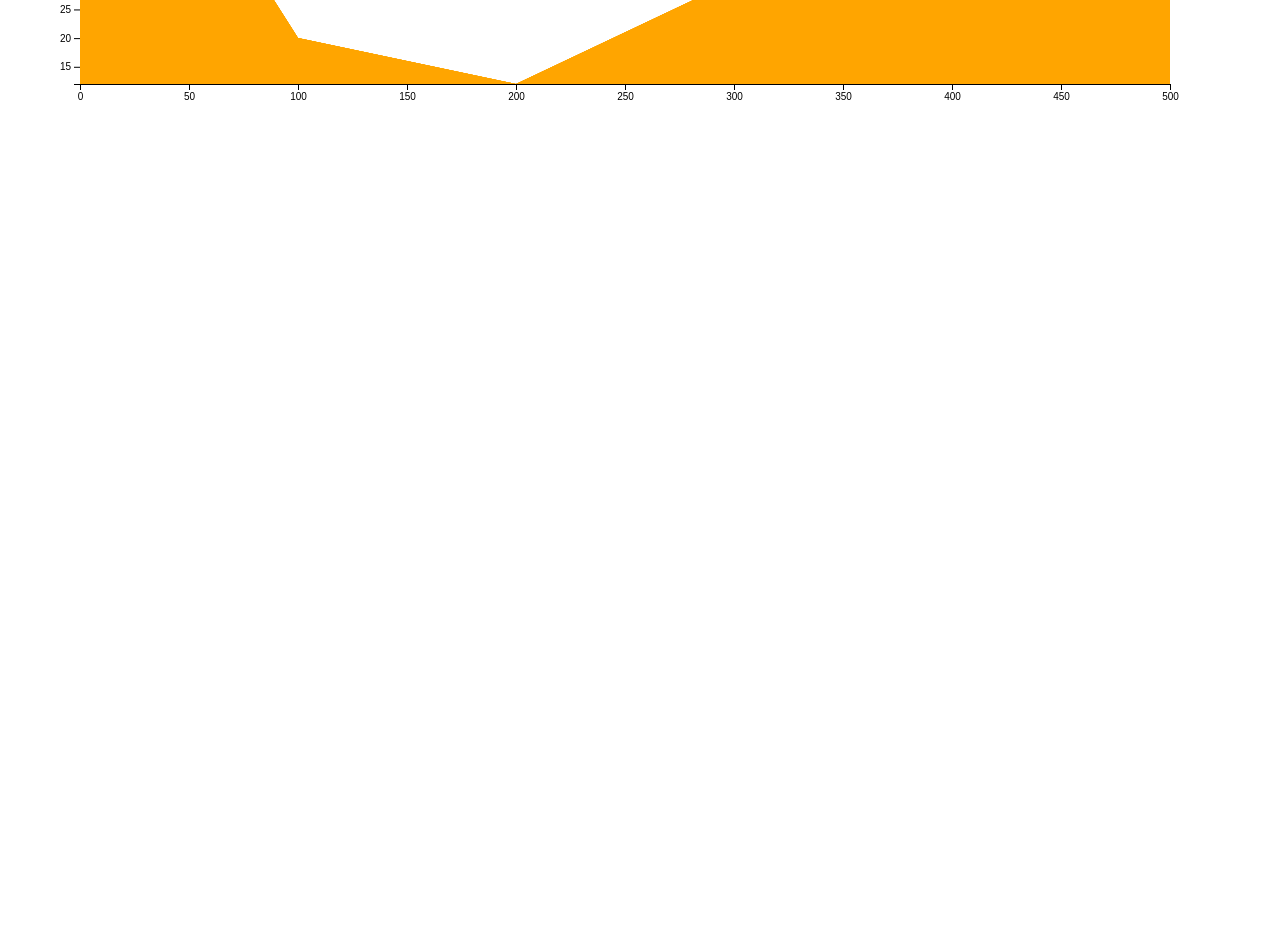
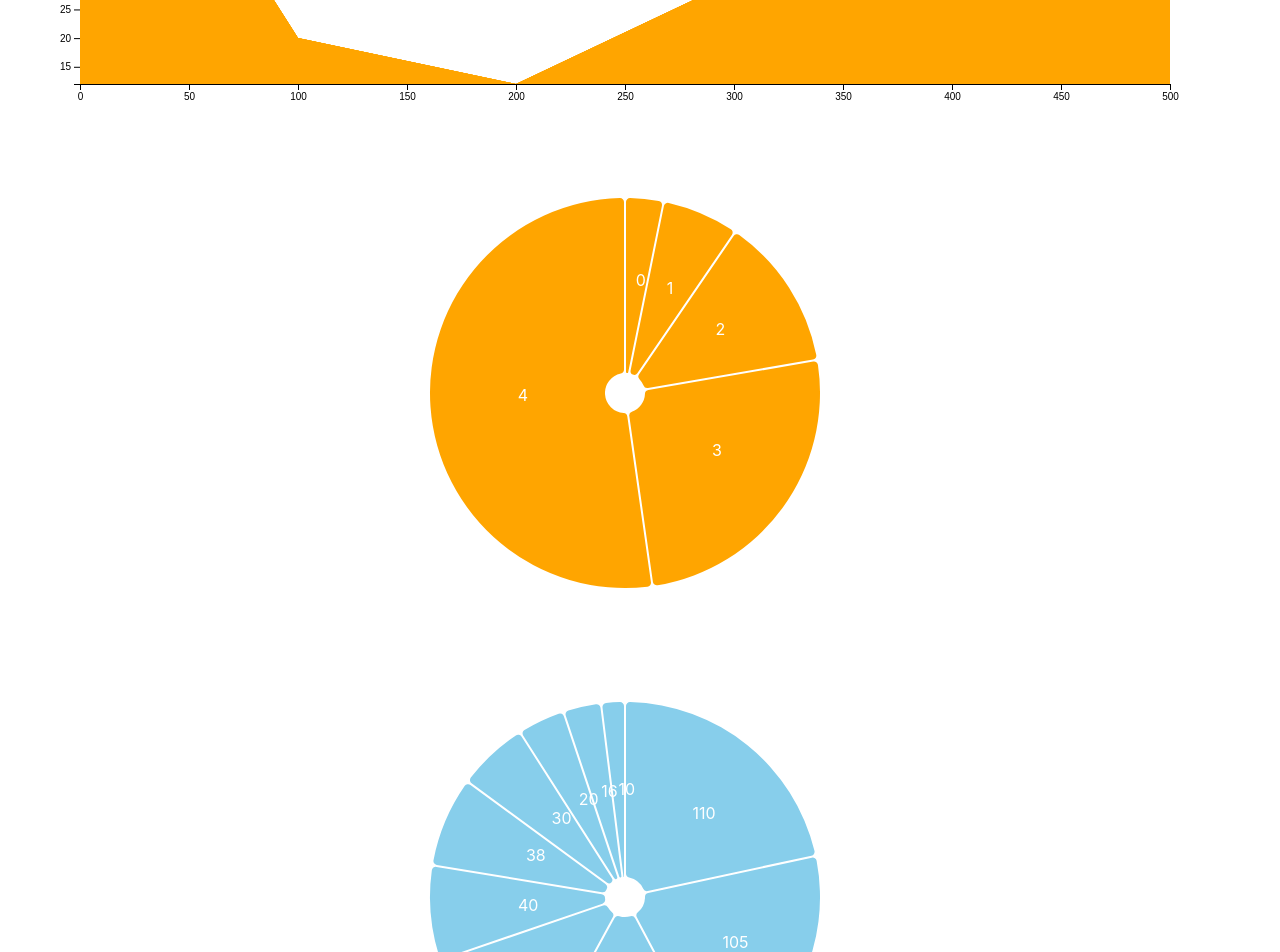
Before and after one commit to muquer/datavizio, a React (Create React App) app: page / in a window 1280 px wide. Shown: the part 880-1832 px from the top of the page. Before the commit the page ends 1008 px from the top, so only its background shows below. Built offline with nearby package versions, Linux system fonts and the light colour scheme.

Commit message:
add arc and pie chart

```diff
--- a/src/App.tsx
+++ b/src/App.tsx
@@ -3,6 +3,8 @@ import logo from './logo.svg';
 import './App.css';
 import { D3Area, D3Path } from './shapes';
 import { Grid } from '@mui/material';
+import { D3Arc } from './shapes/D3Arc';
+import { D3Pie } from './shapes/D3Pie';
 
 function App() {
   return (
@@ -13,6 +15,12 @@ function App() {
       <Grid item xs={12}>
         <D3Area />
       </Grid>
+      <Grid item xs={12}>
+        <D3Arc />
+      </Grid>
+      <Grid item xs={12}>
+        <D3Pie />
+      </Grid>
     </Grid>
   );
 }
--- /dev/null
+++ b/src/shapes/D3Arc.tsx
@@ -0,0 +1,38 @@
+import React, { useEffect, useMemo } from 'react'
+import * as d3 from 'd3'
+import { generateContainer } from '../utils'
+
+const containerId = 'arc-container'
+export const D3Arc = () => {
+
+    const data = useMemo(() => [
+        { startAngle: 0, endAngle: 0.2 },
+        { startAngle: 0.2, endAngle: 0.6 },
+        { startAngle: 0.6, endAngle: 1.4 },
+        { startAngle: 1.4, endAngle: 3 },
+        { startAngle: 3, endAngle: 2 * Math.PI }
+    ], [])
+
+    useEffect(() => {
+        const { container, containerHeight } = generateContainer({ containerSelector: `#${containerId}`, centered: true })
+
+        const arcGen = d3.arc()
+            .innerRadius(20)
+            .outerRadius(containerHeight / 2)
+            .padAngle(.02)
+            .padRadius(100)
+            .cornerRadius(4);
+
+        //@ts-ignore
+        container.selectAll('path').data(data).join('path').style('fill', 'orange').attr('d', arcGen)
+        container.selectAll('text').data(data).join('text').each(function (d, i) {
+            console.log({d})
+            //@ts-ignore
+            const [x, y] = arcGen.centroid(d)
+            d3.select(this).attr('fill', 'white').attr('x', x).attr('y', y).text(i)
+        })
+
+    }, [data])
+
+    return <div id={containerId}></div>
+}
--- /dev/null
+++ b/src/shapes/D3Pie.tsx
@@ -0,0 +1,39 @@
+import React, { useEffect, useMemo } from 'react'
+import * as d3 from 'd3'
+import { generateContainer } from '../utils'
+
+const containerId = 'pie-container'
+export const D3Pie = () => {
+
+    const data = useMemo(() => [10, 20, 16, 60, 38, 110, 105, 80, 40, 30], [])
+
+    useEffect(() => {
+        const { container, containerHeight } = generateContainer({ containerSelector: `#${containerId}`, centered: true })
+        const pieGen = d3.pie()
+        const pieData = pieGen(data)
+
+        const arcGen = d3.arc()
+            .innerRadius(20)
+            .outerRadius(containerHeight / 2)
+            .padAngle(.02)
+            .padRadius(100)
+            .cornerRadius(4);
+
+        //@ts-ignore
+        container.selectAll('path').data(pieData).join('path').style('fill', 'skyblue').attr('d', arcGen)
+
+        container.selectAll('text').data(pieData).join('text').each(function (d) {
+            //@ts-ignore
+            const [x, y] = arcGen.centroid(d)
+            d3.select(this)
+                .attr('x', x)
+                .attr('y', y)
+                .attr('dy', '0.33em')
+                .text(d.value)
+                .style('fill', 'white')
+        })
+
+    }, [data])
+
+    return <div id={containerId}></div>
+}
--- a/src/utils/d3Utils.ts
+++ b/src/utils/d3Utils.ts
@@ -8,17 +8,20 @@ interface ContainerParams {
     containerSelector: string
     height?: number
     width?: number
+    centered?: boolean
 }
 
-export const generateContainer = ({ containerSelector, height, width }: ContainerParams) => {
+export const generateContainer = ({ containerSelector, height, width, centered }: ContainerParams) => {
     const containerHeight = height || defaultHeight
     const containerWidth = width || defaultWidth
+    const marginLeft = centered ? (containerWidth / 2) + margin.left : margin.left
+    const marginTop = centered ? (containerHeight / 2) + margin.top : margin.top
     const svg = d3.select(containerSelector).html('')
         .append("svg")
         .attr("width", (width || defaultWidth) + margin.left + margin.right)
         .attr("height", (height || defaultHeight) + margin.top + margin.bottom)
         .append("g")
-        .attr("transform", `translate(${margin.left},${margin.top})`);
+        .attr("transform", `translate(${marginLeft},${marginTop})`);
 
     return { containerHeight, containerWidth, container: svg }
 }
```
